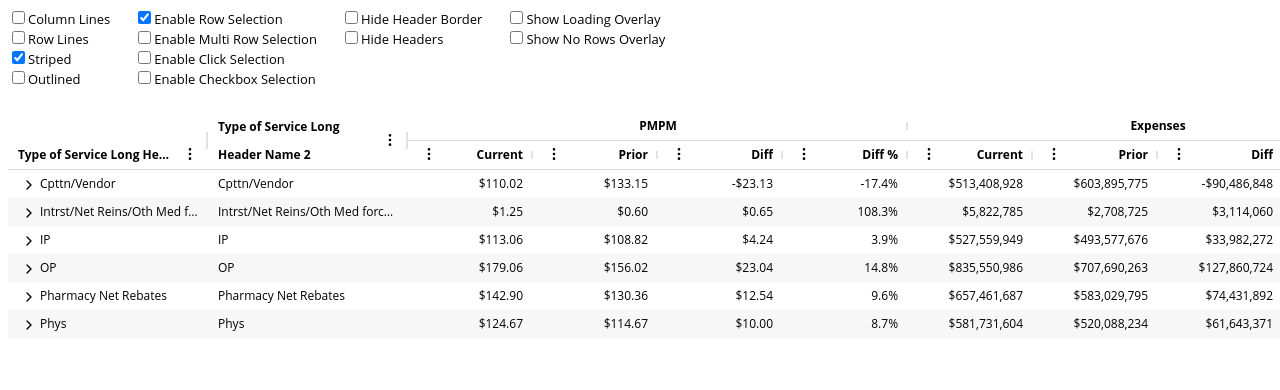
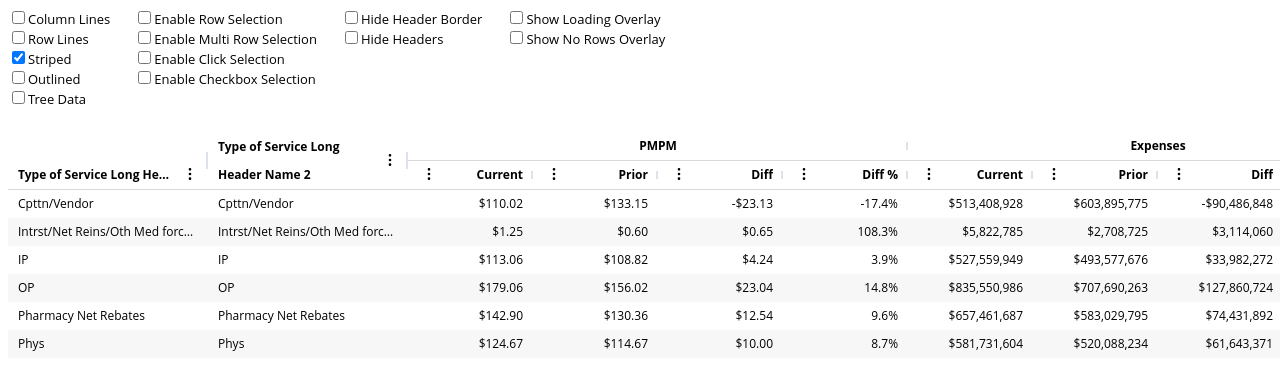
Before and after one commit to mahonbr/tanstack-table, a React (Vite) app: page / in a window 1280 px wide. Shown: the top 390 px of the page. Built offline with nearby package versions, Linux system fonts and the light colour scheme.

Commit message:
Add Tree Data Handling

```diff
--- a/src/App.jsx
+++ b/src/App.jsx
@@ -441,7 +441,7 @@ function App(props) {
 	const [enableCheckboxSelection, setEnableCheckboxSelection] = useState(false);
 	const [enableClickSelection, setEnableClickSelection] = useState(false);
 	const [enableMultiRowSelection, setEnableMultiRowSelection] = useState(false);
-	const [enableRowSelection, setEnableRowSelection] = useState(true);
+	const [enableRowSelection, setEnableRowSelection] = useState(false);
 	const [hideHeaderBorder, setHideHeaderBorder] = useState(false);
 	const [hideHeaders, setHideHeaders] = useState(false);
 	const [outlined, setOutlined] = useState(false);
@@ -449,6 +449,7 @@ function App(props) {
 	const [showLoadingOverlay, setShowLoadingOverlay] = useState(false);
 	const [showNoRowsOverlay, setShowNoRowsOverlay] = useState(false);
 	const [striped, setStriped] = useState(true);
+	const [treeData, setTreeData] = useState(false);
 
 	return (
 		<div>
@@ -481,6 +482,13 @@ function App(props) {
 						onChange={(event) => setOutlined(event.target.checked)}
 					></input>
 					<label>Outlined</label>
+					<br />
+					<input
+						type='checkbox'
+						checked={treeData}
+						onChange={(event) => setTreeData(event.target.checked)}
+					></input>
+					<label>Tree Data</label>
 				</div>
 				<div>
 					<input
@@ -567,6 +575,7 @@ function App(props) {
 				showLoadingOverlay={showLoadingOverlay}
 				showNoRowsOverlay={showNoRowsOverlay}
 				striped={striped}
+				treeData={treeData}
 			/>
 			<p />
 		</div>
--- a/src/components/grids/DataTable.jsx
+++ b/src/components/grids/DataTable.jsx
@@ -1,4 +1,4 @@
-import React, { useEffect, useMemo, useRef, useState } from 'react';
+import React, { useMemo, useRef, useState } from 'react';
 
 import { getCoreRowModel, getExpandedRowModel, getSortedRowModel, useReactTable } from '@tanstack/react-table';
 import { isEmpty, omit } from 'lodash';
@@ -341,6 +341,7 @@ const DataTable = React.forwardRef((props, ref) => {
 		debugColumns = false,
 		debugHeaders = false,
 		debugTable = false,
+		enableExpanding = props.treeData ?? false,
 		enableCheckboxSelection = false,
 		enableClickSelection = false,
 		enableMultiRowSelection = false,
@@ -428,6 +429,7 @@ const DataTable = React.forwardRef((props, ref) => {
 		debugHeaders,
 		debugTable,
 		defaultColumn,
+		enableExpanding: enableExpanding,
 		enableMultiRowSelection: enableMultiRowSelection,
 		enableRowSelection: enableRowSelection, // (row) => row.original.age > 18
 		enableSubRowSelection: false,
```
